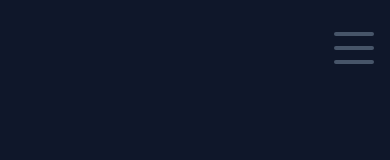
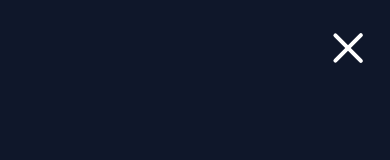
Before and after one commit to Trang217/animated_portfolio, a Next.js app: page /about in a window 390 px wide. Both pictures are taken after a click on the button 354 px from the left and 48 px from the top of the page. Shown: the top 160 px of the page. Built offline with nearby package versions, Linux system fonts and the light colour scheme.

Commit message:
add home page and navbar

```diff
--- a/src/app/testanimation/page.jsx
+++ b/src/app/testanimation/page.jsx
@@ -0,0 +1,32 @@
+"use client";
+import { motion } from "framer-motion";
+
+function Testpage() {
+  const variants = {
+    variant1: {
+      x: 500,
+      y: 200,
+      opacity: 0.5,
+      transition: {
+        duration: 3,
+      },
+    },
+    variant2: {
+      x: 100,
+      y: -200,
+      rotation: 90,
+    },
+  };
+  return (
+    <div className="h-full flex items-center justify-center">
+      <motion.div
+        className="w-96 h-96 bg-amber-600 rounded"
+        variants={variants}
+        animate="variant1"
+        transition={{ delay: 2, duration: 4 }}
+      ></motion.div>
+    </div>
+  );
+}
+
+export default Testpage;
--- a/src/components/Navbar.jsx
+++ b/src/components/Navbar.jsx
@@ -3,6 +3,7 @@ import Image from "next/image";
 import Link from "next/link";
 import React, { useState } from "react";
 import NavLink from "./navLink";
+import { motion } from "framer-motion";
 
 const links = [
   { url: "/", title: "Home" },
@@ -12,6 +13,33 @@ const links = [
 ];
 function Navbar() {
   const [open, setOpen] = useState(false);
+  const topVariants = {
+    close: { rotate: 0 },
+    open: { rotate: 45, backgroundColor: "rgb(255, 255, 255" },
+  };
+
+  const centerVariants = {
+    close: { opacity: 1 },
+    open: { opacity: 0 },
+  };
+
+  const bottomVariants = {
+    close: { rotate: 0 },
+    open: { rotate: -45, backgroundColor: "rgb(255, 255, 255" },
+  };
+
+  const listVariants = {
+    close: { x: "100vw" },
+    open: {
+      x: 0,
+      transition: { when: "beforeChildren", staggerChildren: 0.2 },
+    },
+  };
+
+  const listItemVariants = {
+    close: { x: -10, opacity: 0 },
+    open: { x: 0, opacity: 1 },
+  };
   return (
     <div className="h-full flex items-center justify-between px-4 sm:px-8 md:px-12 lg:px-20 xl:px-48 text-xl">
       {/* Links */}
@@ -55,19 +83,37 @@ function Navbar() {
           className="w-10 h-8 flex flex-col justify-between z-50 relative md:hidden"
           onClick={() => setOpen(!open)}
         >
-          <div className="w-10 h-1 bg-slate-600 rounded"></div>
-          <div className="w-10 h-1 bg-slate-600 rounded"></div>
-          <div className="w-10 h-1 bg-slate-600 rounded"></div>
+          <motion.div
+            variants={topVariants}
+            animate={open ? "open" : "close"}
+            className="w-10 h-1 bg-slate-600 rounded origin-left"
+          ></motion.div>
+          <motion.div
+            variants={centerVariants}
+            animate={open ? "open" : "close"}
+            className="w-10 h-1 bg-slate-600 rounded"
+          ></motion.div>
+          <motion.div
+            variants={bottomVariants}
+            origin-left
+            animate={open ? "open" : "close"}
+            className="w-10 h-1 bg-slate-600 rounded origin-left"
+          ></motion.div>
         </button>
         {/* Menu list  */}
         {open && (
-          <div className="absolute flex flex-col items-center justify-center gap-8 text-4xl top-0 left-0 w-screen h-screen bg-slate-900 text-amber-50">
+          <motion.div
+            initial="close"
+            animate="open"
+            variants={listVariants}
+            className="absolute z-40 flex flex-col items-center justify-center gap-8 text-4xl top-0 left-0 w-screen h-screen bg-slate-900 text-amber-50"
+          >
             {links.map((link) => (
-              <Link key={link.title} href={link.url}>
-                {link.title}
-              </Link>
+              <motion.div variants={listItemVariants} key={link.title}>
+                <Link href={link.url}>{link.title}</Link>
+              </motion.div>
             ))}
-          </div>
+          </motion.div>
         )}
       </div>
     </div>
```
